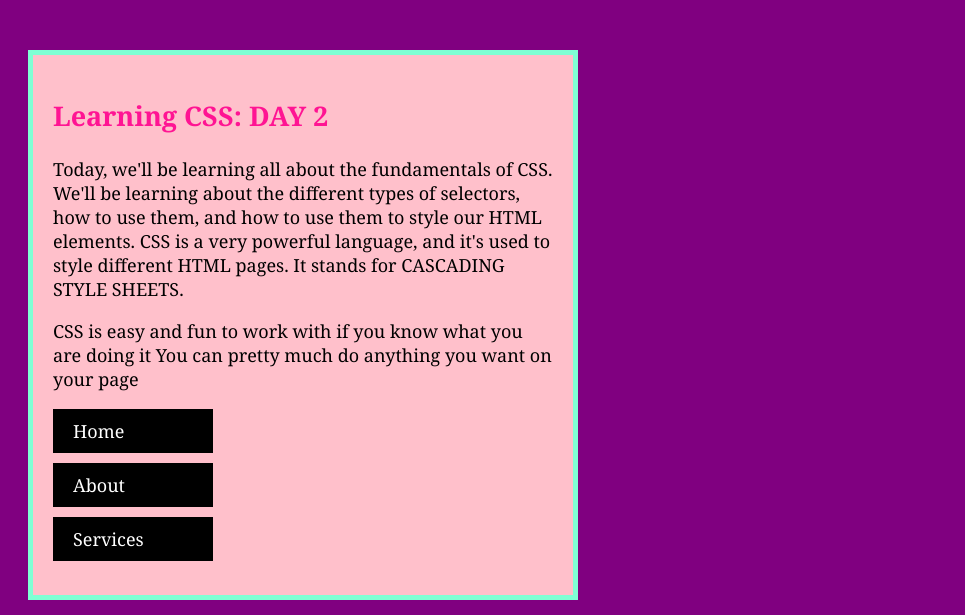
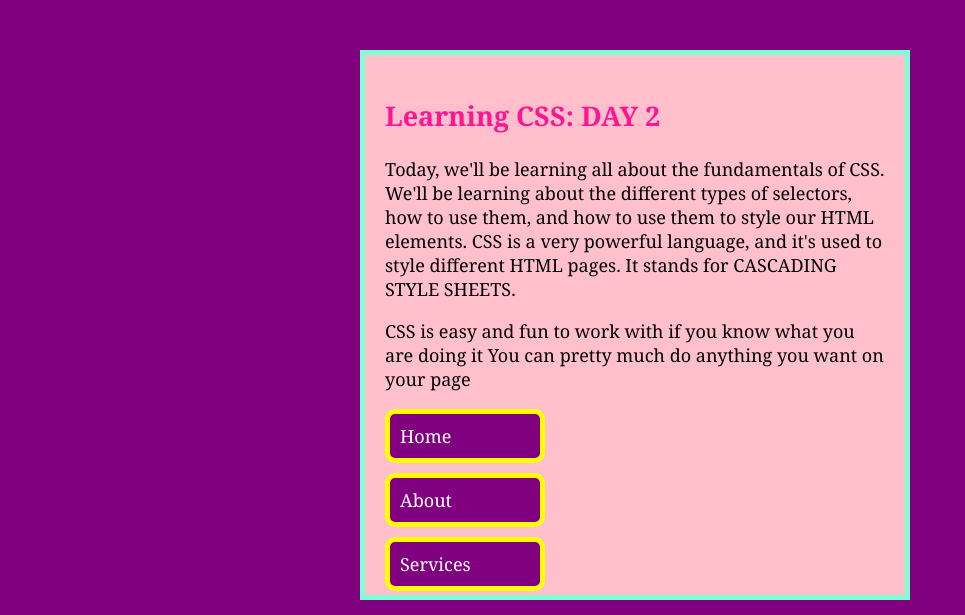
Before and after one commit to raamponsah/DAY2-LESSONS-Teaching-css, a plain HTML site: page index.html in a window 1280 px wide. Shown: the top 615 px of the page, without its empty margins (0-965 px from the left). Drawn offline with Linux system fonts and the light colour scheme.

Commit message:
layouts in css

```diff
--- a/style.css
+++ b/style.css
@@ -17,6 +17,8 @@ using units: px, vh, vw, em, rem, %, etc.
 
 body{
     background-color:purple;
+    margin:0 auto;
+    width:600px;
 }
 
 section{
@@ -69,16 +71,34 @@ section ul{
 section ul li a{
     color:white;
     text-decoration:none;
-    background:black;
-    padding-top:10px;
+    background:purple;
+    /* padding-top:10px;
     padding-bottom:10px;
     padding-left:20px;
-    padding-right:20px;
-    margin-bottom:10px;
+    padding-right:20px; */
+    /* padding:10px 20px ==> (top, bottom) (left,right) */
+    /* padding:10px 20px 10px;; */
+    /*top, right, bottom, left*/
+    padding:10px 20px 10px 10px;
+
+
+    /* Display */
+    /* margin-bottom:10px;
     margin-top: 10px;
-    margin-left: -40px;
+    margin-left: -40px; */
+    margin:10px 0px 10px -40px;
+
     display:block;
     width:120px;
+    /* border-top-left-radius: 10px;
+    border-top-right-radius:10px;
+    border-bottom-left-radius:10px;
+    border-bottom-right-radius:10px; */
+    border-radius:10px;
+    /* border-width:5px;
+    border-color:yellow;
+    border-style:solid; */
+    border:5px solid yellow;
 
 
 }
```
